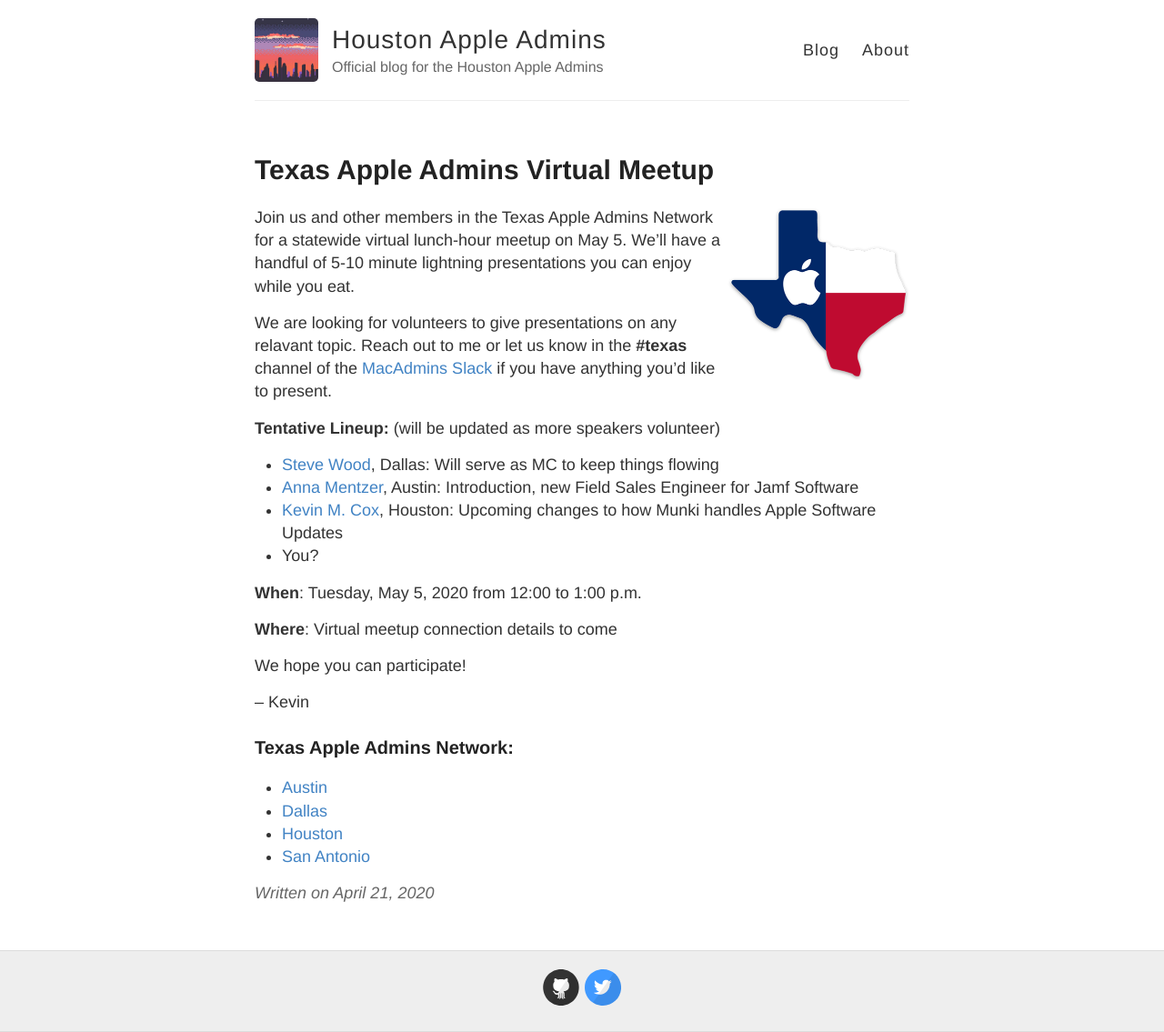
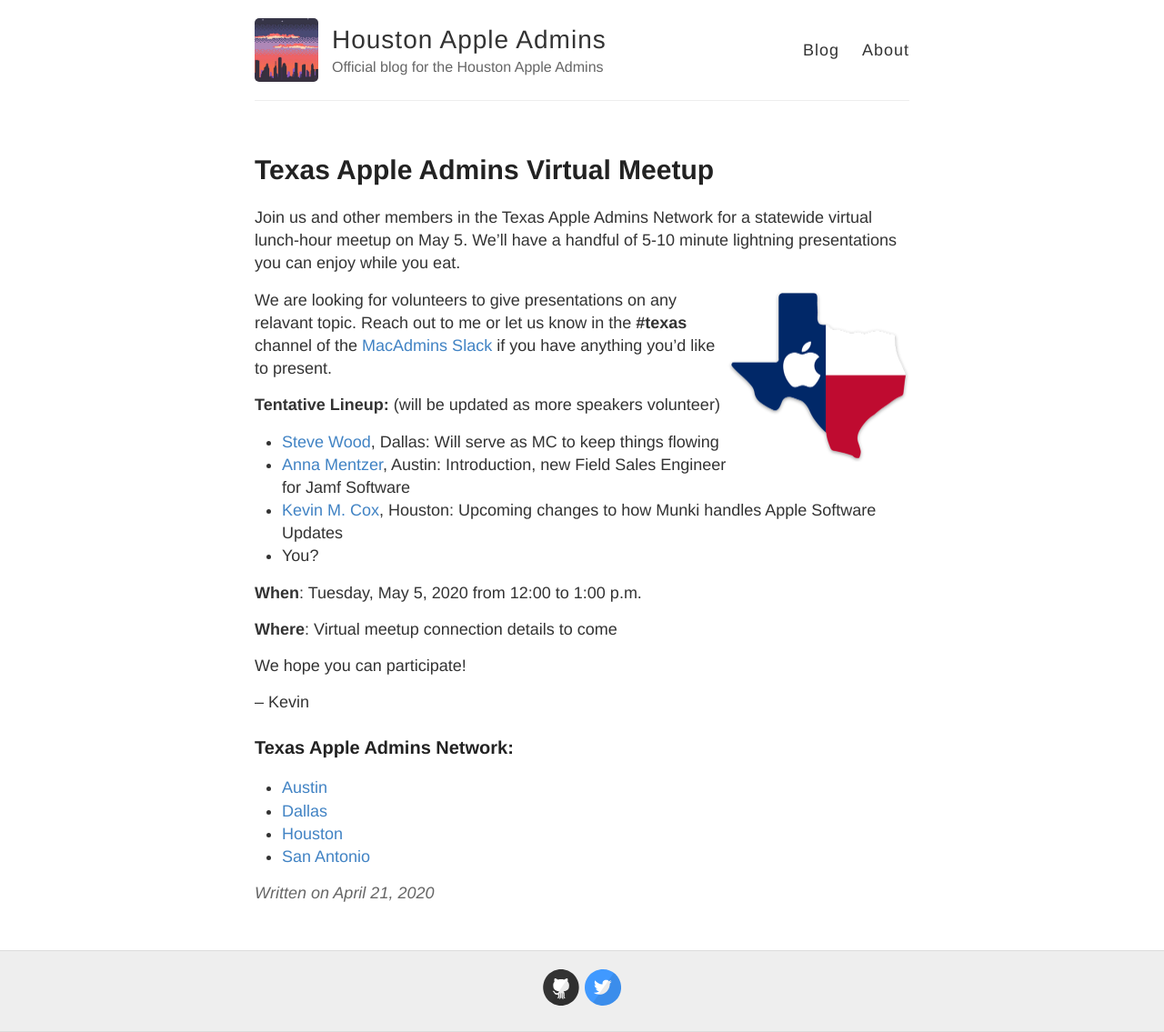
Before and after one commit to houstonappleadmins/houstonappleadmins.github.io, a Jekyll site: the page built from _posts/2020-04-20-TexasAppleAdminsVirtual.md, in a window 1280 px wide. Shown: the whole page at 91% size. Built offline with Jekyll 4.4.1, drawn with Linux system fonts in a browser that asks for light colours; our own code applies the rules of GitHub Pages for plain Markdown files.

```diff
--- a/_posts/2020-04-20-TexasAppleAdminsVirtual.md
+++ b/_posts/2020-04-20-TexasAppleAdminsVirtual.md
@@ -3,9 +3,9 @@ title: "Texas Apple Admins Virtual Meetup"
 date: 2020-04-20T19:15:44-05:00
 ---
 
+Join us and other members in the Texas Apple Admins Network for a statewide virtual lunch-hour meetup on May 5. We'll have a handful of 5-10 minute lightning presentations you can enjoy while you eat.
+
 <img align="right" width="200" src="/images/TexasAppleAdmins.png" />
-
-Join us and other members in the Texas Apple Admins Network for a statewide virtual lunch-hour meetup on May 5. We'll have a handful of 5-10 minute lightning presentations you can enjoy while you eat.
 
 We are looking for volunteers to give presentations on any relavant topic. Reach out to me or let us know in the **#texas** channel of the [MacAdmins Slack](https://www.macadmins.org) if you have anything you'd like to present.
 
```
